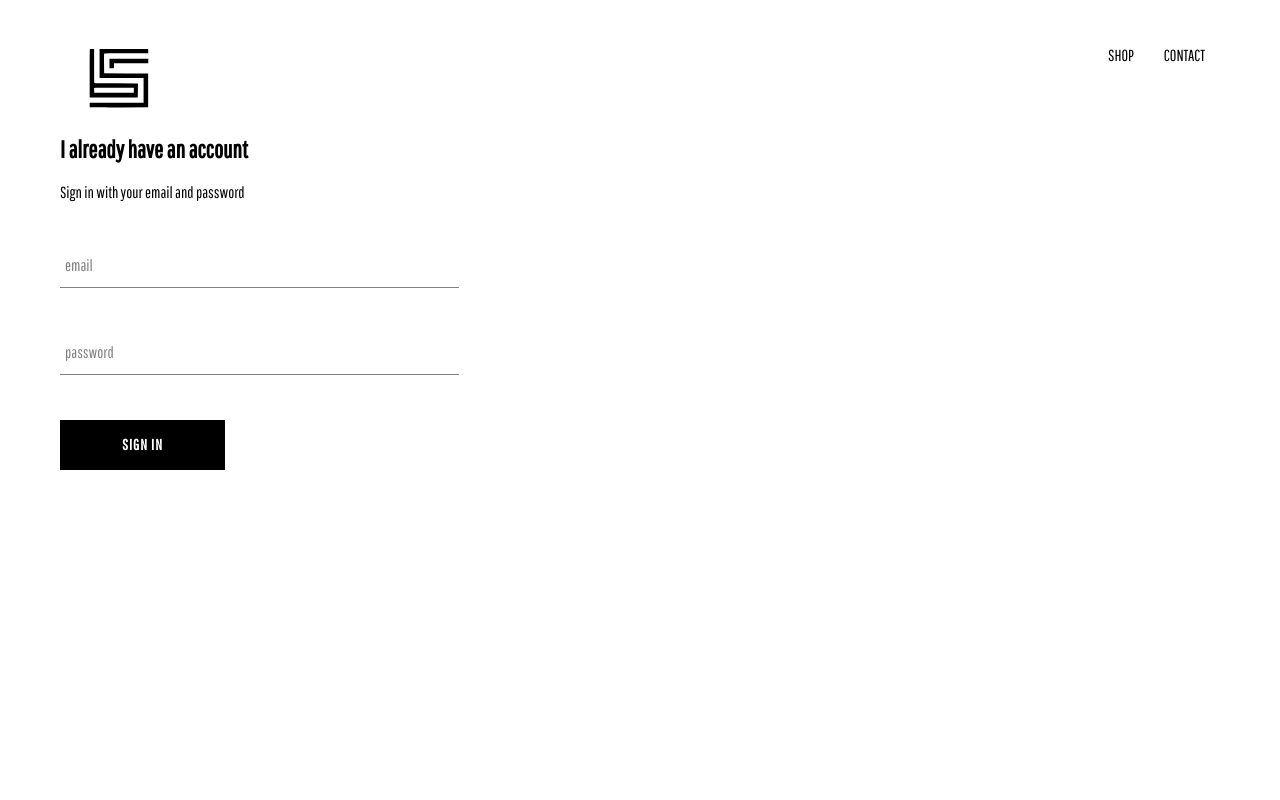
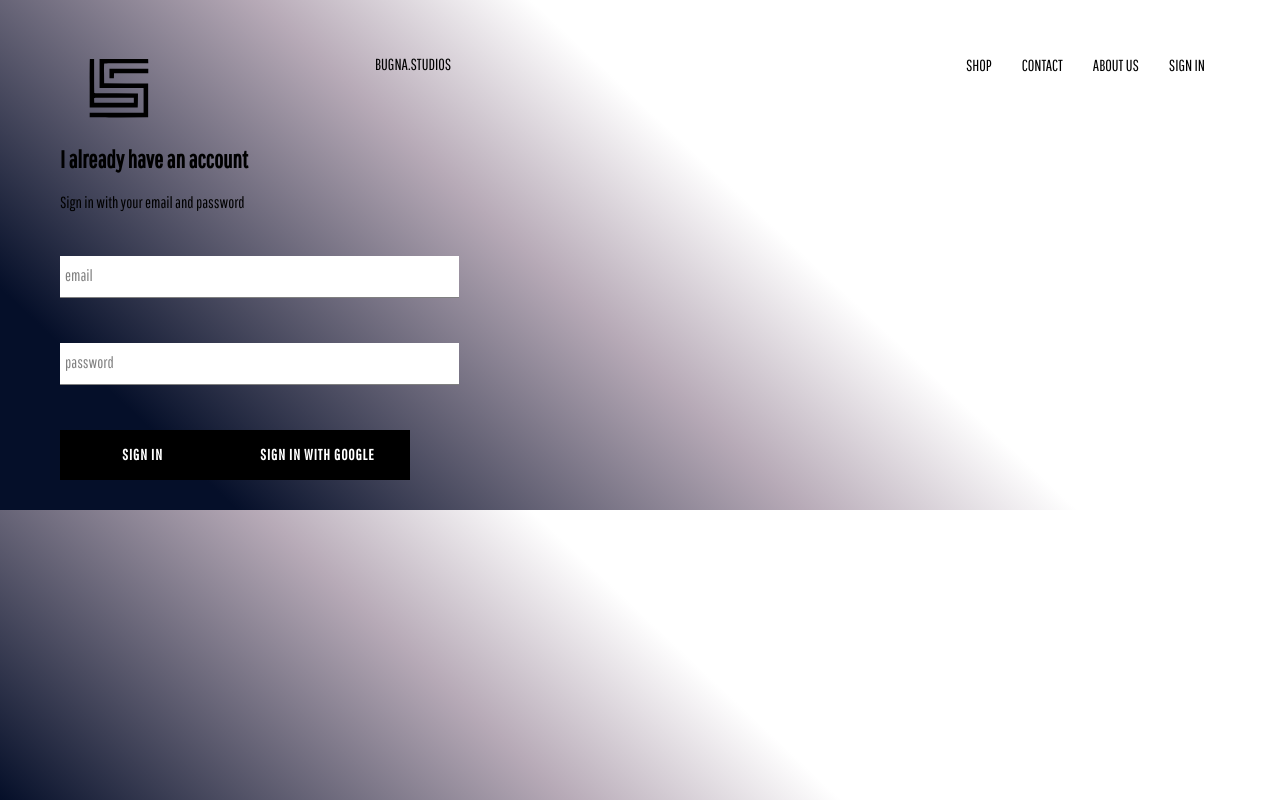
Before and after one commit to brenthore/BUGNA.STUDIOS, a React (Create React App) app: page /signin in a window 1280 px wide. Built offline with nearby package versions, Linux system fonts and the light colour scheme.

Commit message:
updated background image and sign in routing

```diff
--- a/package.json
+++ b/package.json
@@ -6,6 +6,7 @@
     "@testing-library/jest-dom": "^5.11.4",
     "@testing-library/react": "^11.1.0",
     "@testing-library/user-event": "^12.1.10",
+    "firebase": "^8.0.2",
     "node-sass": "^4.14.1",
     "react": "^17.0.1",
     "react-dom": "^17.0.1",
--- a/src/App.css
+++ b/src/App.css
@@ -1,6 +1,9 @@
 body {
     font-family: 'Pathway Gothic One';
-    padding: 20px 60px;
+    padding: 30px 60px;
+     background-color: #050f29;
+    background-image: linear-gradient(43deg, #050f29 13%, #b7aab7 44%, #ffffff 59%);
+    ;
 }
 
 a {
--- a/src/App.js
+++ b/src/App.js
@@ -7,11 +7,13 @@ import HomePage from './pages/homepage/homepage.component';
 import ShopPage from './pages/shop/shop.component.jsx';
 import SignInAndSignUpPage from './pages/sign-in-and-sign-up/sign-in-and-sign-up.component';
 import Header from './components/header/header.component.jsx';
+import { auth } from './firebase/firebase.utils';
 
 
 
 
-function App() {
+class App extends React.Component {
+  render() {
     return(
       <div>
         <Header />
@@ -23,5 +25,7 @@ function App() {
       </div>
     );
    }
+  }
+
 
 export default App;
--- a/src/components/directory/directory.component.jsx
+++ b/src/components/directory/directory.component.jsx
@@ -17,13 +17,13 @@ class Directory extends React.Component {
               linkUrl: 'shop/hats'
             },
             {
-              title: 'concious clarity',
+              title: 'BUGNA STUDIOS OOTD',
               imageUrl: 'https://www.linkpicture.com/q/43DCD1AD-0668-4B8F-A073-3E911EB04A0A.jpeg',
               id: 2,
               linkUrl: 'shop/jackets'
             },
             {
-              title: 'coming soon',
+              title: 'concious clarity',
               imageUrl: 'https://www.linkpicture.com/q/IMG_5573.jpeg',
               id: 3,
               linkUrl: 'shop/sneakers'
--- a/src/components/header/header.component.jsx
+++ b/src/components/header/header.component.jsx
@@ -10,12 +10,19 @@ const Header = () => (
         <Link className='logo-container' to ="/">
         <Logo className='logo'/>
         </Link>
+        <div className='name'> BUGNA.STUDIOS </div>
         <div className='options'>
-          <Link className='option' to='/shop'>
-              SHOP
+          <Link className='option' to='/shop' >
+             SHOP
           </Link>
           <Link className='option' to='/shop'>
               CONTACT
+          </Link>
+          <Link className='option' to='/signin'>
+              ABOUT US
+          </Link>
+          <Link className='option' to='/signin'>
+              SIGN IN
           </Link>
         </div>
 
--- a/src/components/header/header.styles.scss
+++ b/src/components/header/header.styles.scss
@@ -9,6 +9,14 @@
       height: 100%;
       width: 70px;
       padding: 25px;
+    }
+
+    .name {
+
+      height: 100%;
+      width: 70px;
+      padding: 25px;
+
     }
 
     .options {
--- a/src/components/sign-in/sign-in.component.jsx
+++ b/src/components/sign-in/sign-in.component.jsx
@@ -5,6 +5,8 @@ import FormInput from '../form-input/form-input.component';
 import CustomButton from '../custom-button/custom-button.component';
 
 import './sign-in.styles.scss';
+
+import { signInWithGoogle } from '../../firebase/firebase.utils.js';
 
 
 class SignIn extends React.Component {
@@ -59,6 +61,7 @@ class SignIn extends React.Component {
 
 
                <CustomButton type="submit" > Sign In </CustomButton>
+               <CustomButton onClick={signInWithGoogle}> Sign In with Google </CustomButton>
            </form>
            </div>
        )
--- /dev/null
+++ b/src/firebase/firebase.utils.js
@@ -0,0 +1,25 @@
+import firebase from 'firebase/app';
+import 'firebase/firestore';
+import 'firebase/auth';
+
+const config = {
+    apiKey: "AIzaSyDWTWuMDw-_GDwmVWwTqx5OkwUDNRgeLxE",
+    authDomain: "bugna-studios.firebaseapp.com",
+    databaseURL: "https://bugna-studios.firebaseio.com",
+    projectId: "bugna-studios",
+    storageBucket: "bugna-studios.appspot.com",
+    messagingSenderId: "151273342689",
+    appId: "1:151273342689:web:fd04848569aebbd484d9a0",
+    measurementId: "G-PH14XT2SXW"
+  };
+
+  firebase.initializeApp(config);
+
+  export const auth = firebase.auth();
+  export const firestore= firebase.firestore();
+
+  const provider = new firebase.auth.GoogleAuthProvider();
+  provider.setCustomParameters({ prompt: 'select_account' });
+  export const signInWithGoogle = () => auth.signInWithPopup(provider);
+
+  export default firebase;
--- a/src/pages/shop/shop.component.jsx
+++ b/src/pages/shop/shop.component.jsx
@@ -3,6 +3,8 @@ import React from 'react';
 import SHOP_DATA from './shop.data.js';
 
 import CollectionPreview from '../../components/collection-preview/collection-preview.component';
+
+import './shop.styles.scss';
 
 class ShopPage extends React.Component {
     constructor(props) {
--- /dev/null
+++ b/src/pages/shop/shop.styles.scss
@@ -0,0 +1,5 @@
+.shop-menu {
+    background-color: #050f29;
+    background-image: linear-gradient(43deg, #050f29 13%, #b7aab7 44%, #ffffff 59%);
+    ;
+}
```
Also changed, not shown: src/floral.png (added), 1 other file (tests, documents, lock files or other folders). Lines whose indentation alone changed are shown as unchanged.
